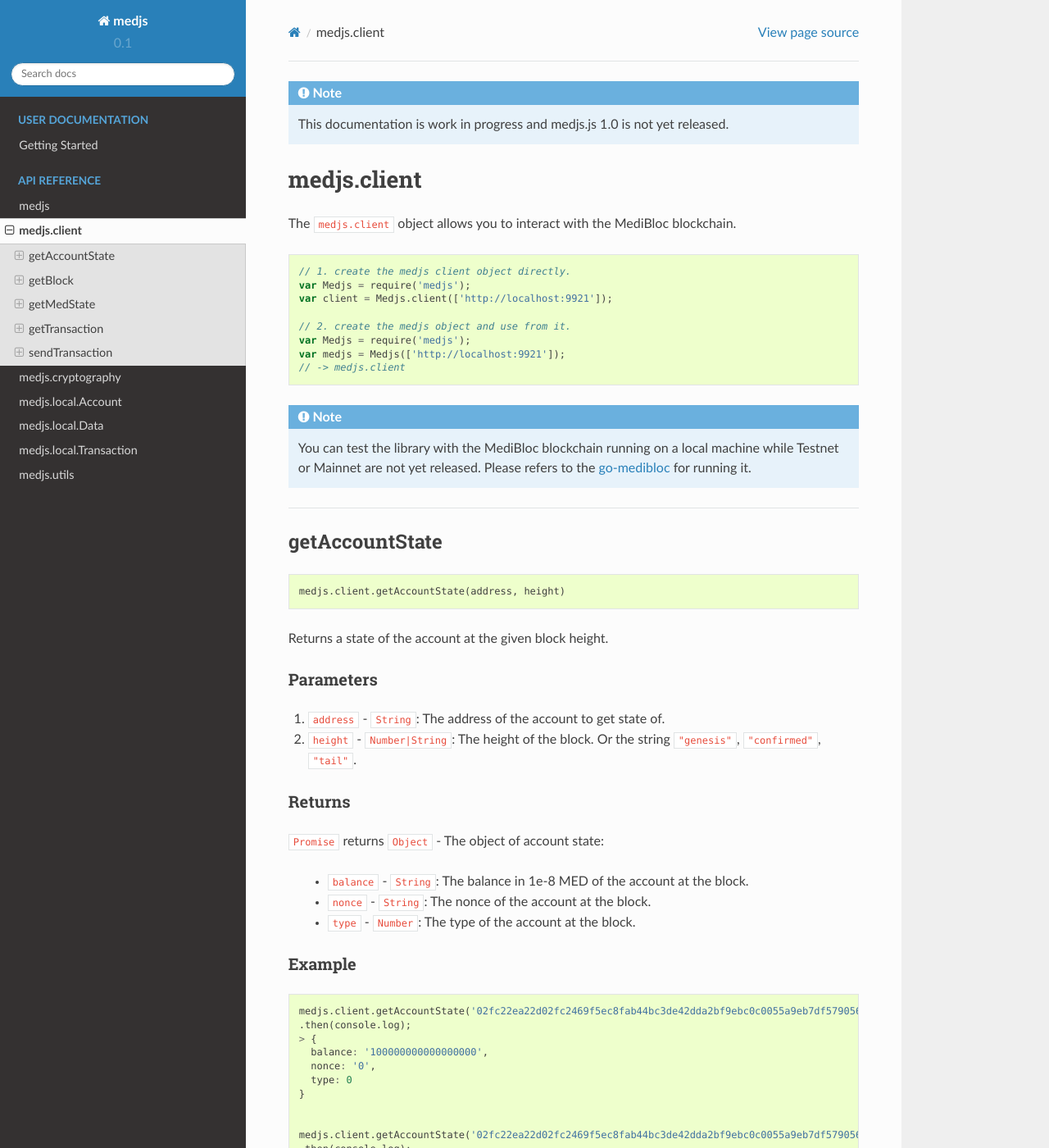
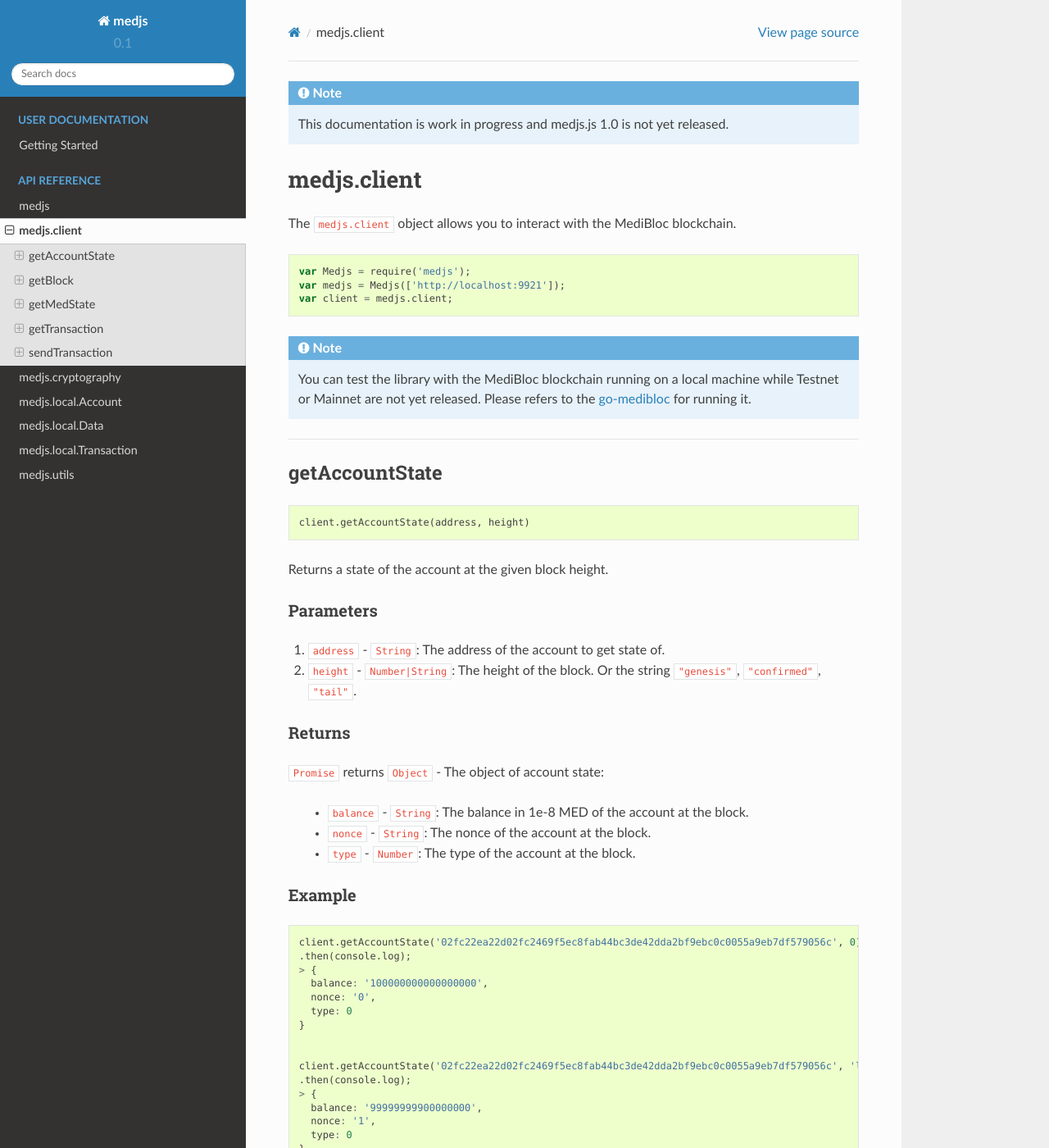
Before and after one commit to medibloc/panacea-js-old, a Sphinx documentation site: the page built from docs/medjs-client.rst, in a window 1280 px wide and 1400 px high. Shown: the whole window at 82% size. Built offline with Sphinx 7.4.7 and the Read the Docs theme 2.0.0, drawn with Linux system fonts in a browser that asks for light colours; some of the changed text lies outside the part shown.

Commit message:
Apply feedback of doc

```diff
--- a/docs/medjs-client.rst
+++ b/docs/medjs-client.rst
@@ -10,14 +10,9 @@
 
 .. code-block:: javascript
 
-    // 1. create the medjs client object directly.
-    var Medjs = require('medjs');
-    var client = Medjs.client(['http://localhost:9921']);
-
-    // 2. create the medjs object and use from it.
     var Medjs = require('medjs');
     var medjs = Medjs(['http://localhost:9921']);
-    // -> medjs.client
+    var client = medjs.client;
 
 .. include:: include_blockchain_note.rst
 
@@ -29,7 +24,7 @@
 
 .. code-block:: javascript
 
-    medjs.client.getAccountState(address, height)
+    client.getAccountState(address, height)
 
 Returns a state of the account at the given block height.
 
@@ -57,7 +52,7 @@
 
 .. code-block:: javascript
 
-    medjs.client.getAccountState('02fc22ea22d02fc2469f5ec8fab44bc3de42dda2bf9ebc0c0055a9eb7df579056c', 0)
+    client.getAccountState('02fc22ea22d02fc2469f5ec8fab44bc3de42dda2bf9ebc0c0055a9eb7df579056c', 0)
     .then(console.log);
     > {
       balance: '100000000000000000',
@@ -66,7 +61,7 @@
     }
 
 
-    medjs.client.getAccountState('02fc22ea22d02fc2469f5ec8fab44bc3de42dda2bf9ebc0c0055a9eb7df579056c', 'latest')
+    client.getAccountState('02fc22ea22d02fc2469f5ec8fab44bc3de42dda2bf9ebc0c0055a9eb7df579056c', 'latest')
     .then(console.log);
     > {
       balance: '99999999900000000',
@@ -82,7 +77,7 @@
 
 .. code-block:: javascript
 
-    medjs.client.getBlock(hash)
+    client.getBlock(hash)
 
 Returns a block matching the given block hash.
 
@@ -90,7 +85,7 @@
 Parameters
 ----------
 
-1. ``hash`` - ``String``: The hash of the block. Or the string ``"genesis"``, ``"confirmed"``, ``"tail"``.
+``hash`` - ``String``: The hash of the block. Or the string ``"genesis"``, ``"confirmed"``, ``"tail"``.
 
 
 Returns
@@ -146,7 +141,7 @@
 
 .. code-block:: javascript
 
-    medjs.client.getMedState()
+    client.getMedState()
 
 Returns a current state of the node.
 
@@ -168,7 +163,7 @@
 
 .. code-block:: javascript
 
-    medjs.client.getMedState()
+    client.getMedState()
     .then(console.log);
     > {
       chain_id: 1010,
@@ -194,7 +189,7 @@
 Parameters
 ----------
 
-1. ``hash`` - ``String``: The hash of the transaction.
+``hash`` - ``String``: The hash of the transaction.
 
 
 Returns
@@ -243,7 +238,7 @@
 
 .. code-block:: javascript
 
-    medjs.client.sendTransaction(transaction)
+    client.sendTransaction(transaction)
 
 Returns a transaction hash.
 
@@ -251,7 +246,7 @@
 Parameters
 ----------
 
-1. ``transaction`` - ``Object``: The :ref:`Transaction <transaction>` object created and signed.
+``transaction`` - ``Object``: The :ref:`Transaction <transaction>` object created and signed.
 
 
 Returns
@@ -269,7 +264,7 @@
 
 .. code-block:: javascript
 
-    medjs.client.sendTransaction(tx)
+    client.sendTransaction(tx)
     .then(console.log);
     > {
       hash: '2edfc32b61528cedd3cafe7a794020d32ae3bcbfbc45fb810e169f34a4a30208'
--- a/docs/medjs-cryptography.rst
+++ b/docs/medjs-cryptography.rst
@@ -1,4 +1,6 @@
 .. _cryptography:
+
+.. include:: include_announcement.rst
 
 ==================
 medjs.cryptography
--- a/docs/medjs-data.rst
+++ b/docs/medjs-data.rst
@@ -1,4 +1,6 @@
 .. _data:
+
+.. include:: include_announcement.rst
 
 ================
 medjs.local.Data
--- a/docs/medjs-transaction.rst
+++ b/docs/medjs-transaction.rst
@@ -1,4 +1,6 @@
 .. _transaction:
+
+.. include:: include_announcement.rst
 
 =======================
 medjs.local.Transaction
--- a/docs/medjs-utils.rst
+++ b/docs/medjs-utils.rst
@@ -1,4 +1,6 @@
 .. _utils:
+
+.. include:: include_announcement.rst
 
 ===========
 medjs.utils
--- a/docs/medjs.rst
+++ b/docs/medjs.rst
@@ -17,7 +17,7 @@
 
 **Parameters**
 
-1. ``nodes`` - ``Array``: The array of node URL that will be used for the request.
+``nodes`` - ``Array``: The array of node URL that will be used for the request.
 
 .. Hint::
     The medjs client sends a request to one of the nodes. If the request failed, it automatically retries the request to another node.
```
